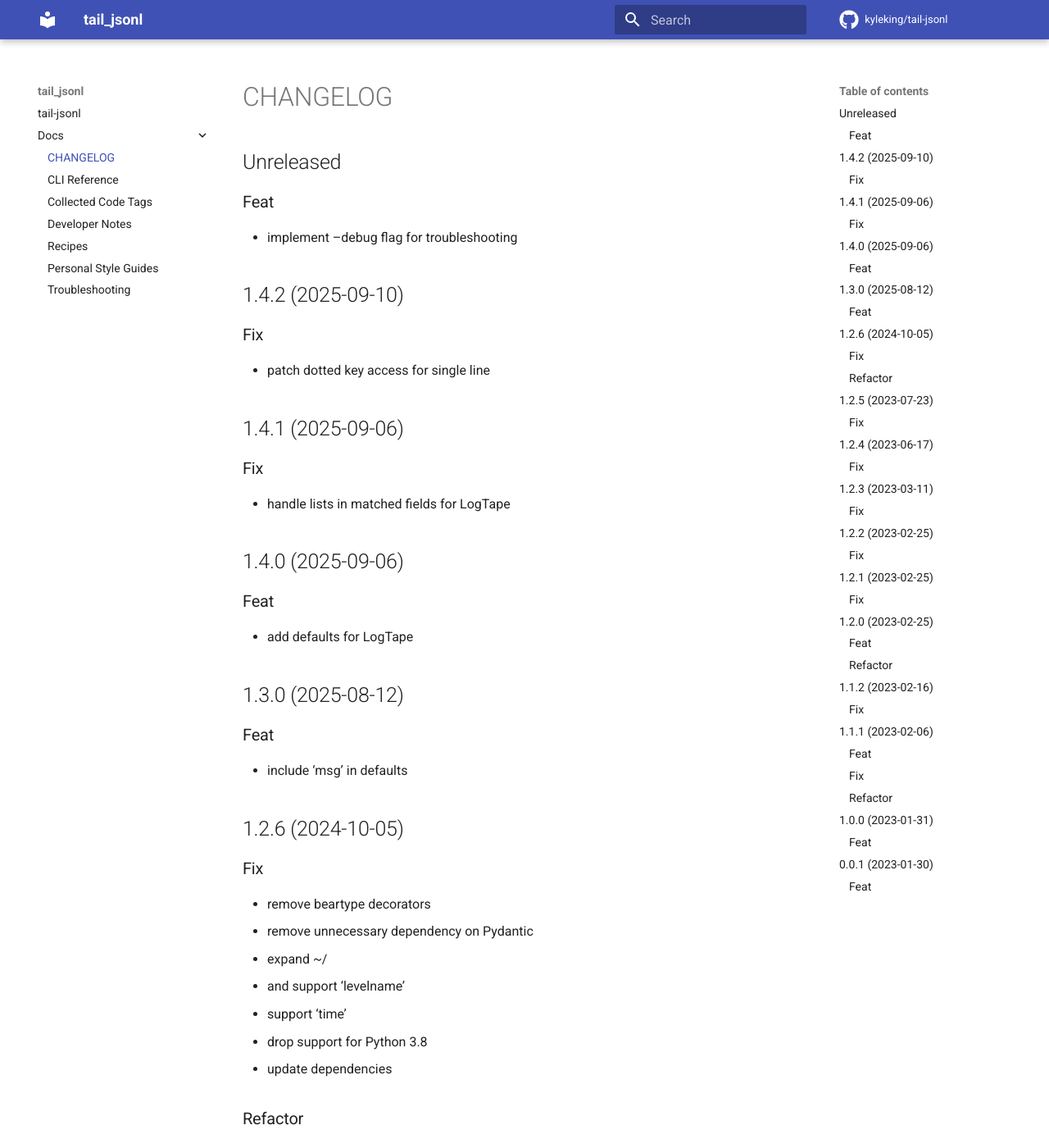
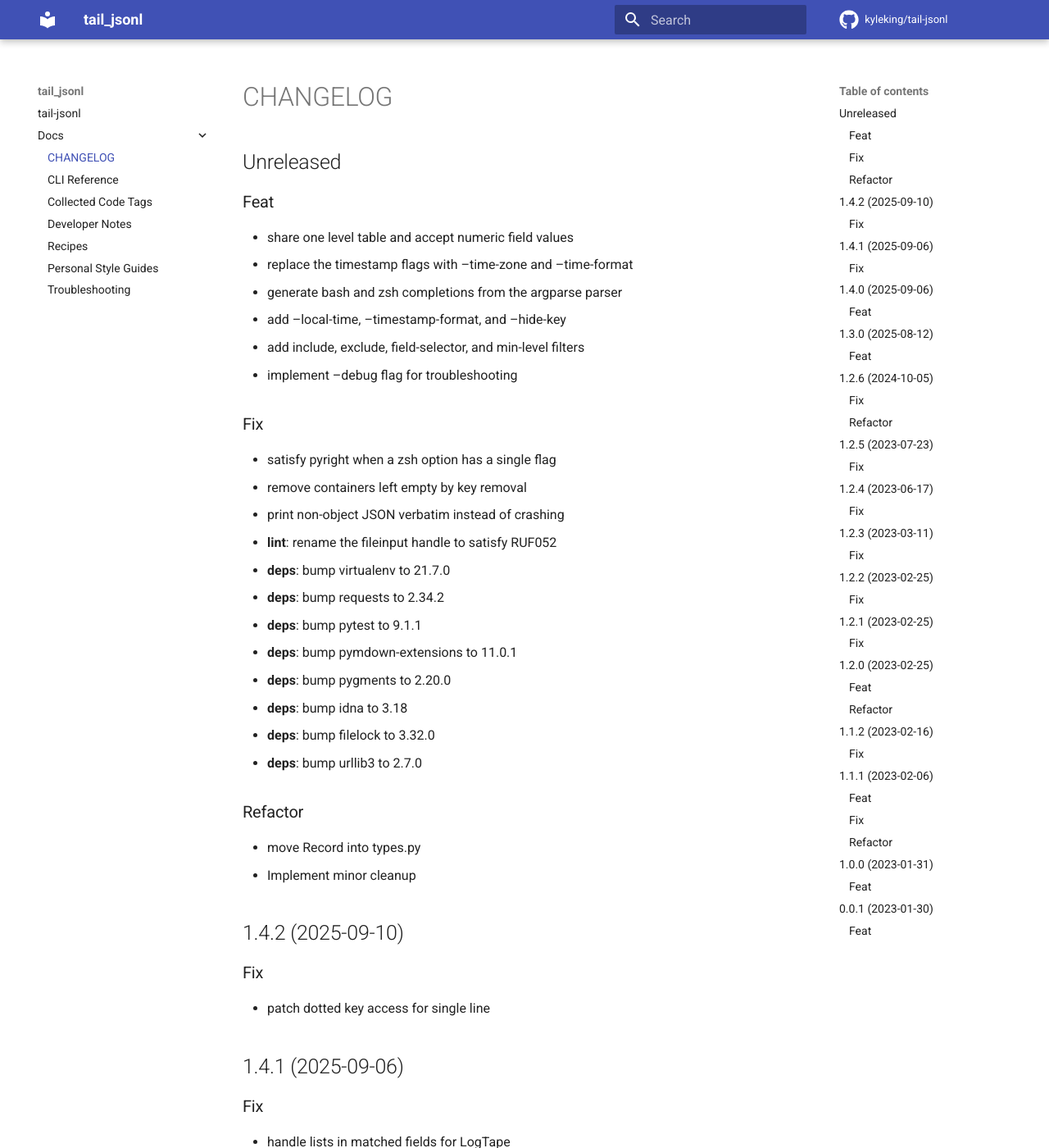
Before and after one commit to KyleKing/tail-jsonl, an MkDocs documentation site: the page built from docs/docs/CHANGELOG.md, in a window 1280 px wide and 1400 px high. Shown: the whole window at 82% size. Built offline with MkDocs 1.6.1 and Material for MkDocs 9.7.7, drawn with Linux system fonts in a browser that asks for light colours; comment, search, counter and statistics services are not loaded.

Commit message:
docs: refresh the changelog and coverage table

```diff
--- a/docs/docs/CHANGELOG.md
+++ b/docs/docs/CHANGELOG.md
@@ -2,7 +2,32 @@
 
 ### Feat
 
+- share one level table and accept numeric field values
+- replace the timestamp flags with --time-zone and --time-format
+- generate bash and zsh completions from the argparse parser
+- add --local-time, --timestamp-format, and --hide-key
+- add include, exclude, field-selector, and min-level filters
 - implement --debug flag for troubleshooting
+
+### Fix
+
+- satisfy pyright when a zsh option has a single flag
+- remove containers left empty by key removal
+- print non-object JSON verbatim instead of crashing
+- **lint**: rename the fileinput handle to satisfy RUF052
+- **deps**: bump virtualenv to 21.7.0
+- **deps**: bump requests to 2.34.2
+- **deps**: bump pytest to 9.1.1
+- **deps**: bump pymdown-extensions to 11.0.1
+- **deps**: bump pygments to 2.20.0
+- **deps**: bump idna to 3.18
+- **deps**: bump filelock to 3.32.0
+- **deps**: bump urllib3 to 2.7.0
+
+### Refactor
+
+- move Record into types.py
+- Implement minor cleanup
 
 ## 1.4.2 (2025-09-10)
 
```
Also changed, not shown: docs/docs/DEVELOPER_GUIDE.md (+10 -5 lines).
